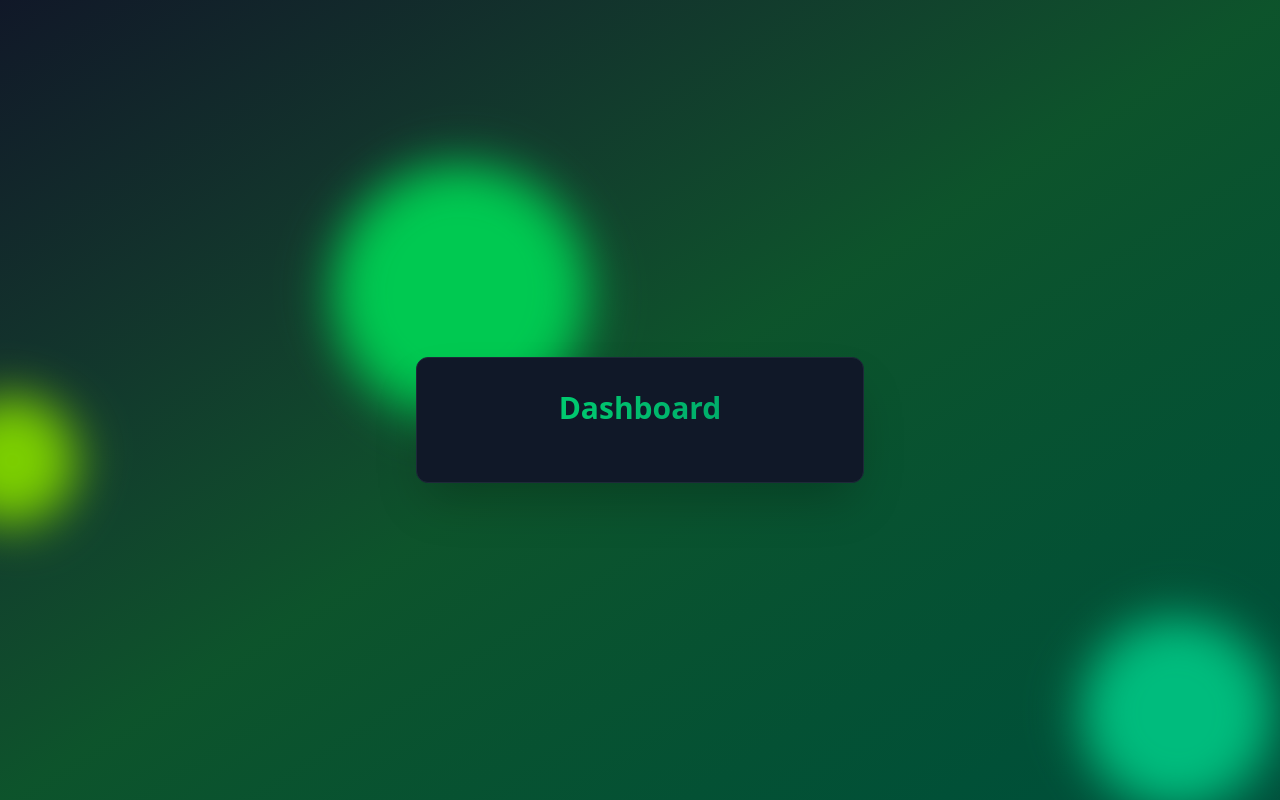
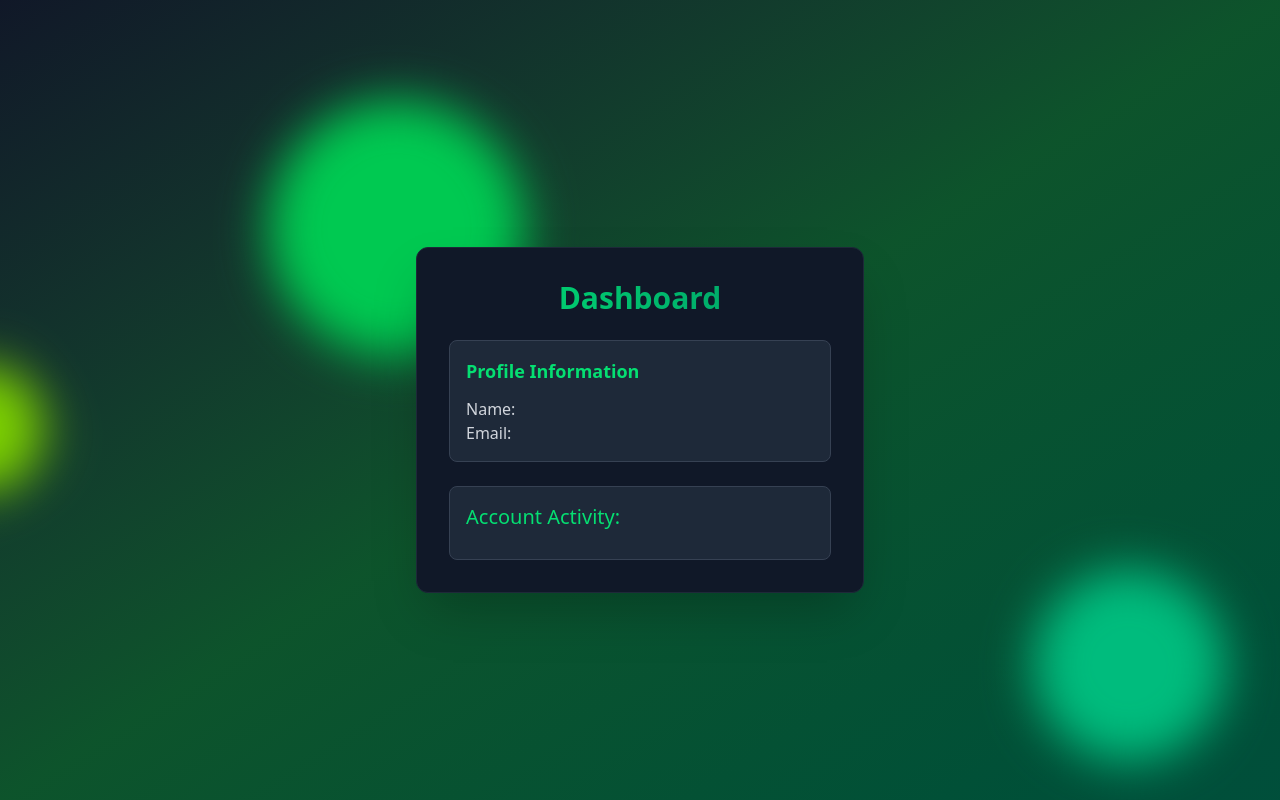
Before and after one commit to sagarEmn/mern-auth, a React (Vite) app in the folder frontend/: page / in a window 1280 px wide. Built offline with nearby package versions, Linux system fonts and the light colour scheme.

Commit message:
feat: Add initial Profile and Account Activity sections

```diff
--- a/frontend/src/pages/DashboardPage.jsx
+++ b/frontend/src/pages/DashboardPage.jsx
@@ -23,6 +23,19 @@ const DashboardPage = () => {
       <h2 className="text-3xl font-bold mb-6 text-center bg-gradient-to-r from-green-400 to-emerald-600 text-transparent bg-clip-text">
         Dashboard
       </h2>
+
+      <div className="space-y-6">
+        <motion.div className="p-4 bg-gray-800 bg-opacity-50 rounded-lg border border-gray-700">
+          <h3 className="text-lg font-semibold text-green-400 mb-3">
+            Profile Information
+          </h3>
+          <p className="text-gray-300">Name: </p>
+          <p className="text-gray-300">Email: </p>
+        </motion.div>
+        <motion.div className="p-4 bg-gray-800 bg-opacity-50 rounded-lg border border-gray-700">
+          <h3 className="text-xl text-green-400 mb-3">Account Activity:</h3>
+        </motion.div>
+      </div>
     </motion.div>
   );
 };
```
